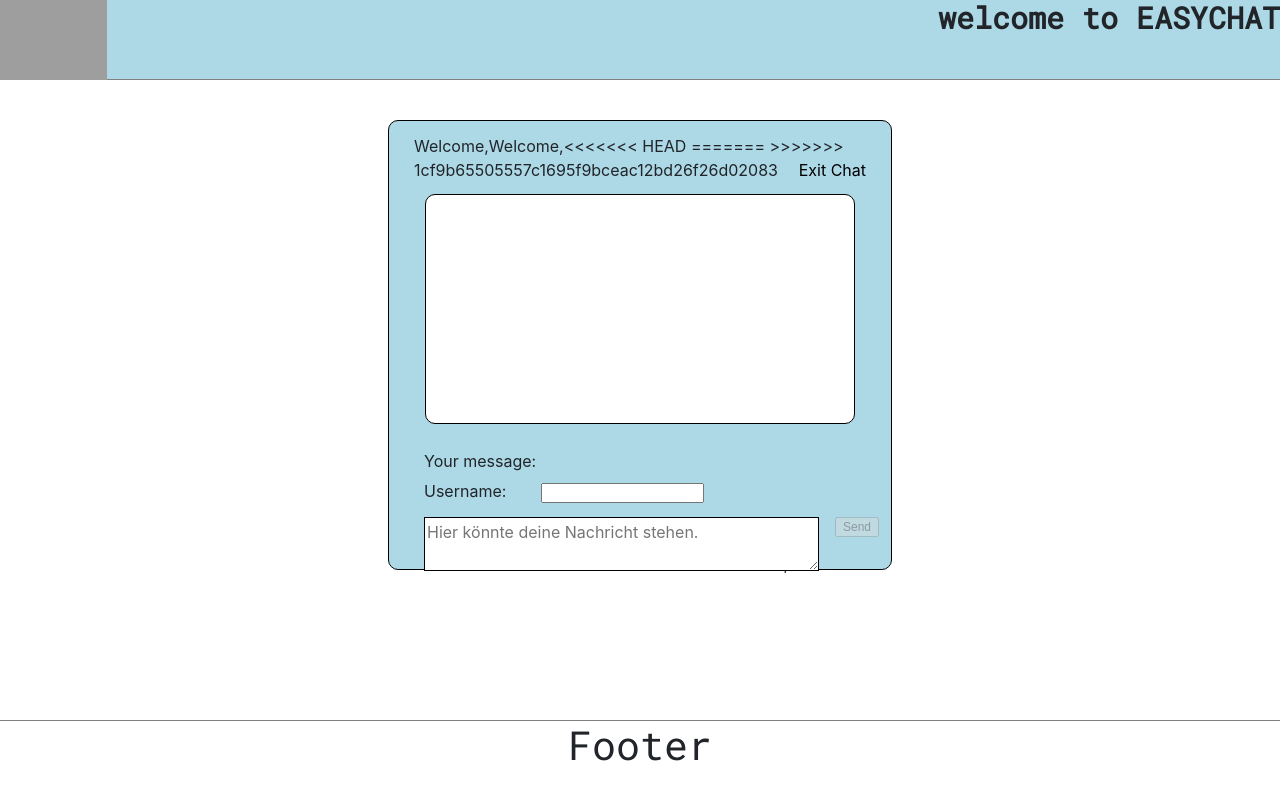
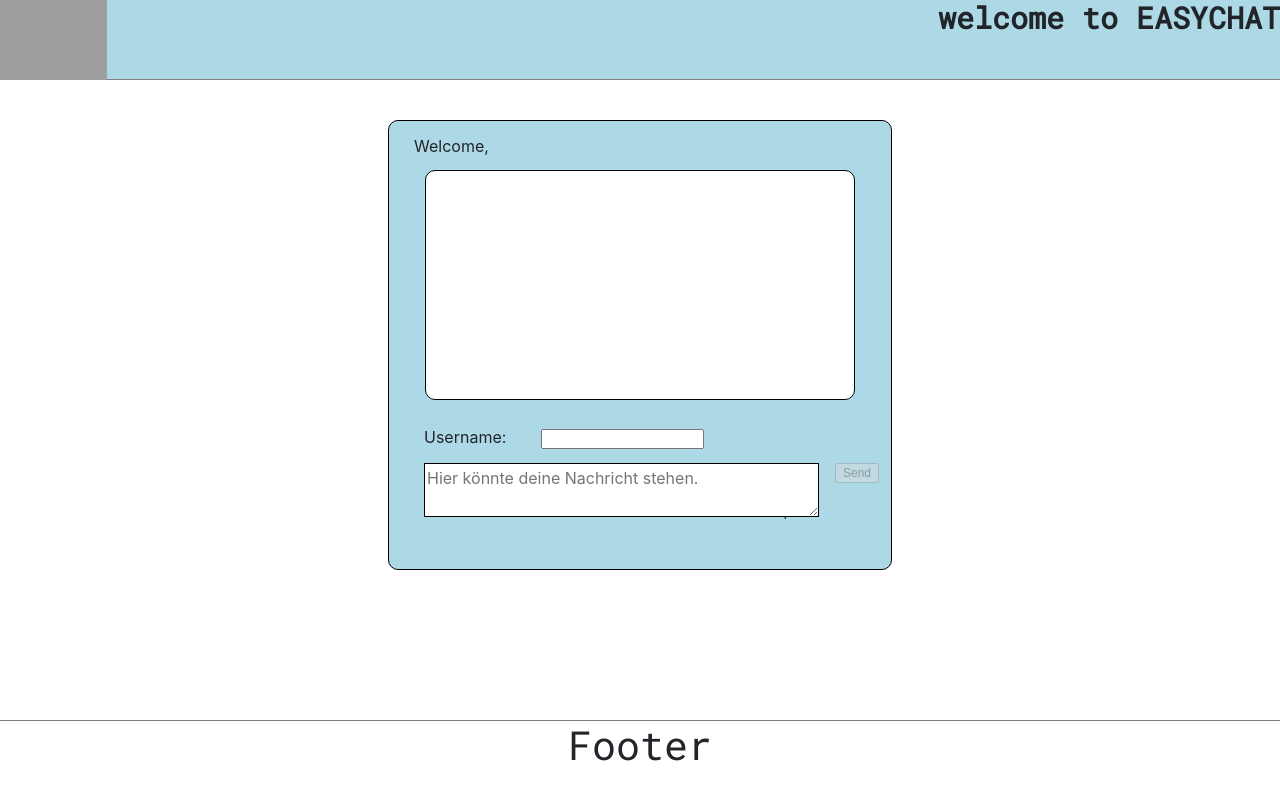
Before and after one commit to FHS-SWL1-chatbots/easychat_real, an Angular app in the folder easychat/: page / in a window 1280 px wide. Built offline with nearby package versions, Linux system fonts and the light colour scheme; grey boxes are pictures that could not be loaded.

Commit message:
usernameregex

```diff
--- a/easychat/src/app/chat-history/chat-history.component.html
+++ b/easychat/src/app/chat-history/chat-history.component.html
@@ -1,10 +1,5 @@
 <div id="menu">
-<<<<<<< HEAD
     <p class="welcome">Welcome, <b>{{benutzername}}</b></p>
-=======
-    <p class="welcome">Welcome, <strong> {{benutzername}}</strong> <b></b></p>
->>>>>>> 1cf9b65505557c1695f9bceac12bd26f26d02083
-    <p class="logout"><a id="exit" href="#">Exit Chat</a></p>
     <div style="clear:both"></div>
 </div>
 
--- a/easychat/src/app/chatbar/chatbar.component.html
+++ b/easychat/src/app/chatbar/chatbar.component.html
@@ -1,5 +1,4 @@
 <form name="message" action="">
-    <p class="msgbefore">Your message: {{chatMsg}}</p>
     <label [hidden]="inputDisabled" class="msgbefore">Username:</label><input [hidden]="inputDisabled"  name="username" [(ngModel)]='username' maxlength="12" minlength="3" [disabled]="inputDisabled"/>
     <textarea name="chatMsg" [(ngModel)]='chatMsg' (keyup.enter)="sendMsg()" maxlength="1000" minlength="1" type="text"
         id="usermsg" placeholder="Hier könnte deine Nachricht stehen." size="63" (keyup.enter)="sendMessage()"
```
